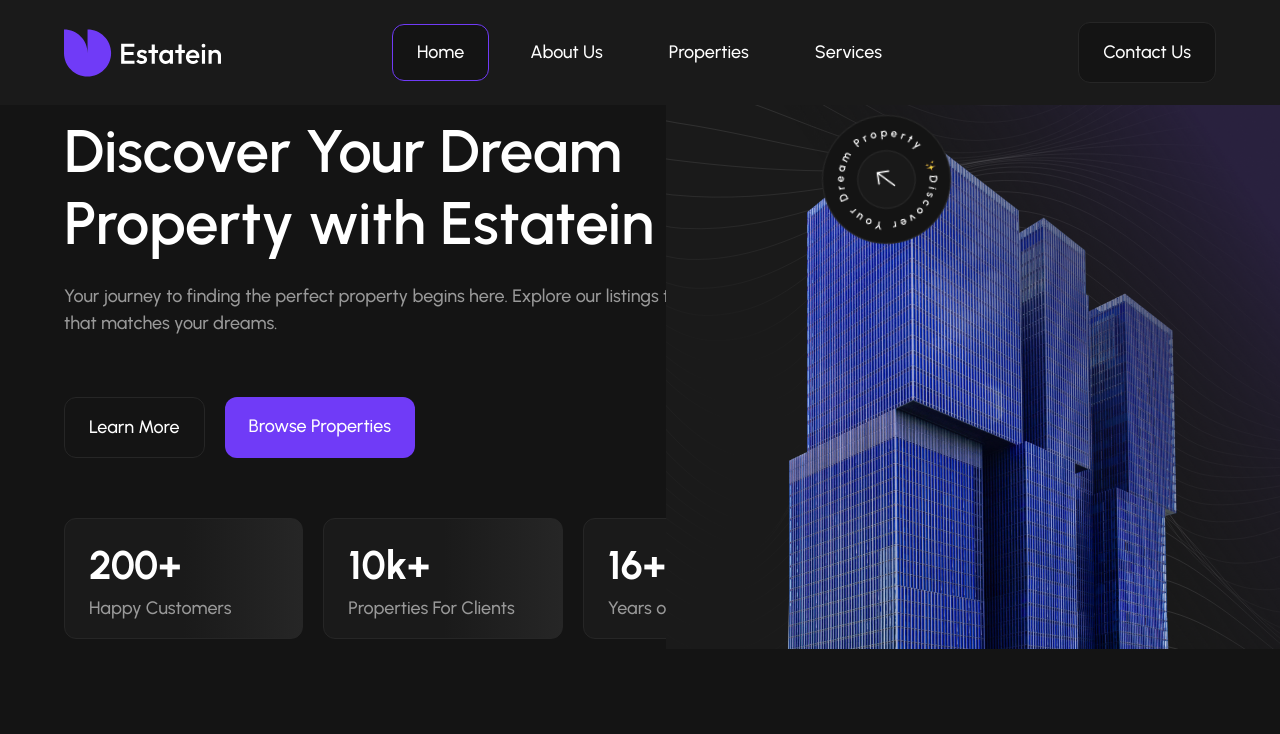
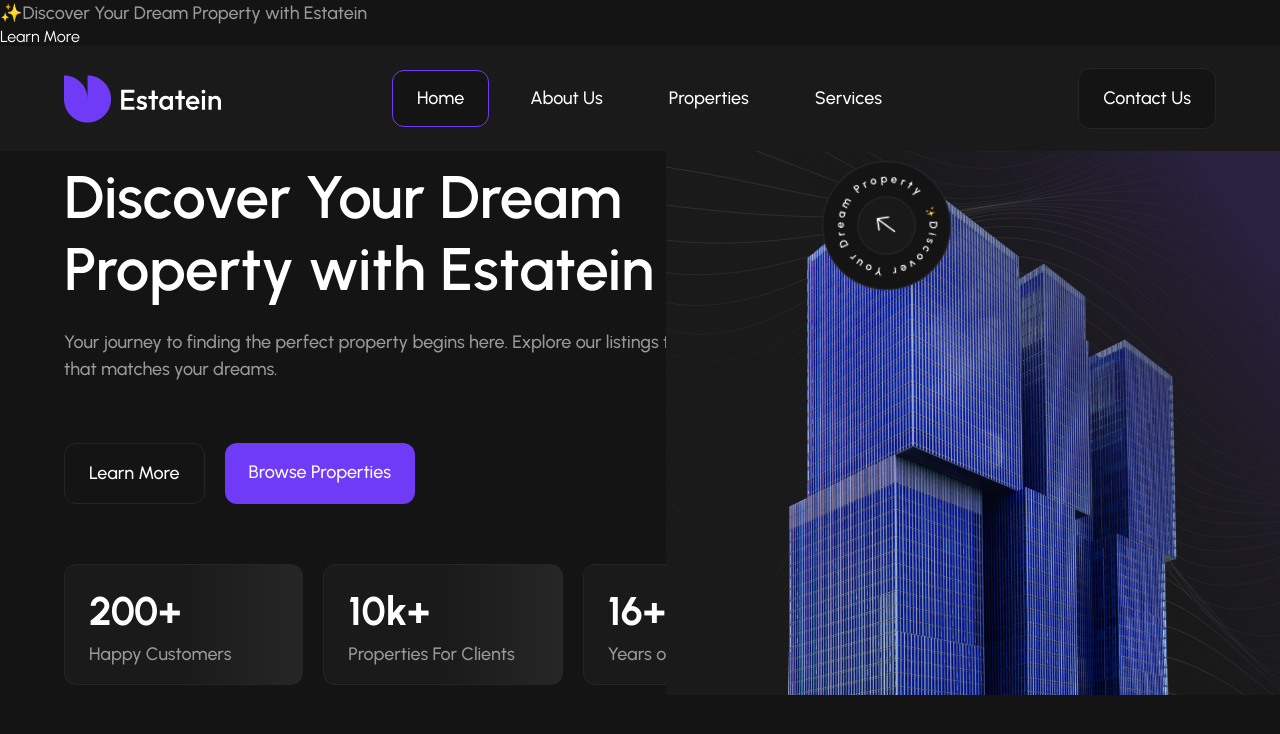
Before and after one commit to StephanCodeborne/estatein, a React (Create React App) app: page / in a window 1280 px wide. Shown: the top 734 px of the page. Built offline with nearby package versions, Linux system fonts and the light colour scheme.

Commit message:
feat: add PromoBanner component to the App component

```diff
--- a/src/App.js
+++ b/src/App.js
@@ -1,9 +1,11 @@
 import Header from "./sections/Header/Header";
 import Hero from "./sections/Hero/Hero";
+import PromoBanner from "./sections/PromoBanner/PromoBanner";
 
 export default function App() {
     return (
         <>
+            <PromoBanner />
             <Header />
             <Hero />
         </>
```
Lines whose indentation alone changed are shown as unchanged.
